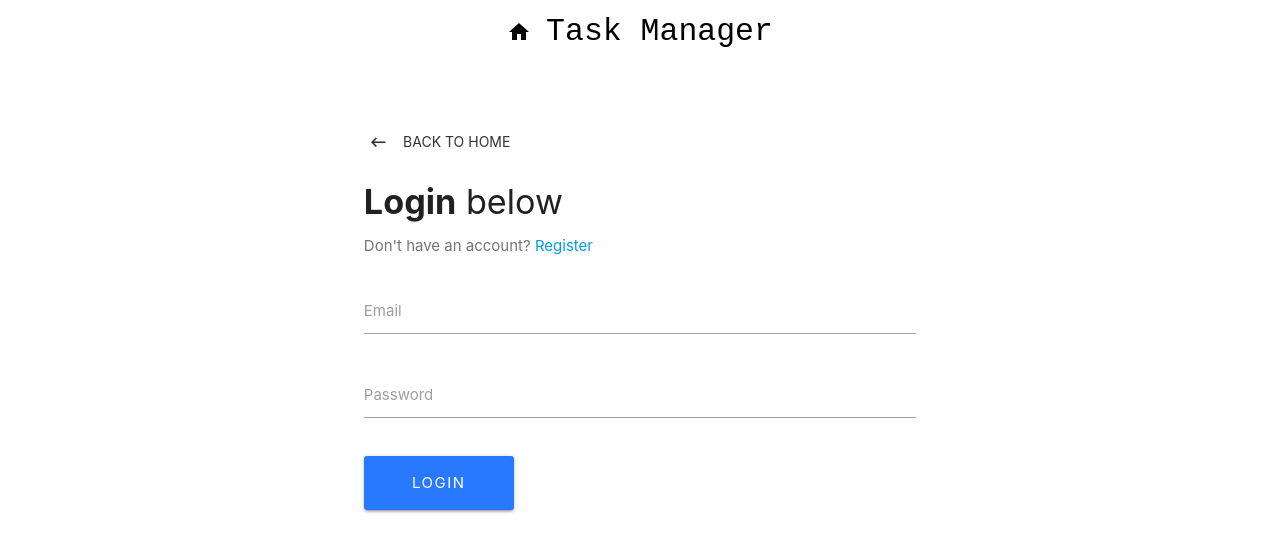
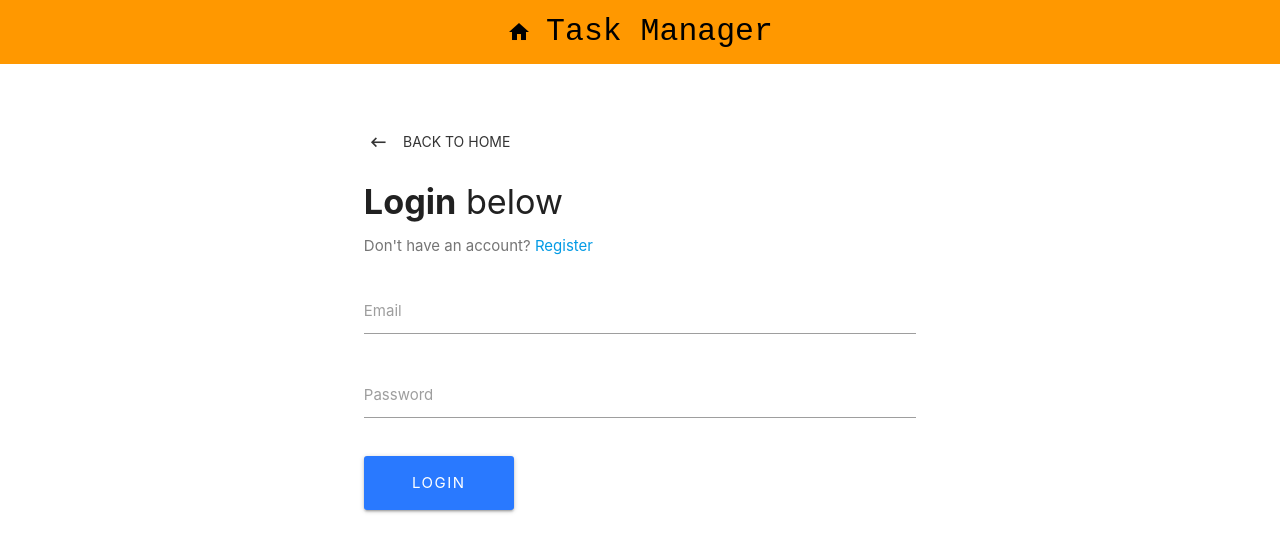
Before and after one commit to ssseru/MERN_taskManagerApp, a React (Create React App) app in the folder client/: page /login in a window 1280 px wide. Shown: the top 552 px of the page. Built offline with nearby package versions, Linux system fonts and the light colour scheme.

Commit message:
styling changes part 1

```diff
--- a/client/src/App.css
+++ b/client/src/App.css
@@ -1,3 +1,2 @@
-.App {
-  text-align: center;
+* {
 }
--- a/client/src/App.js
+++ b/client/src/App.js
@@ -11,6 +11,7 @@ import Register from "./components/auth/Register";
 import Login from "./components/auth/Login";
 import PrivateRoute from "./components/private-route/PrivateRoute";
 import Dashboard from "./components/dashboard/Dashboard";
+import "./App.css";
 
 // Check for token to keep user logged in
 if (localStorage.jwtToken) {
--- a/client/src/components/dashboard/Dashboard.js
+++ b/client/src/components/dashboard/Dashboard.js
@@ -70,7 +70,7 @@ class Dashboard extends Component {
     return (
       <div style={{ height: "75vh" }} className="container ">
         <div className="row">
-          <div className="col s6 center-align">
+          <div className="col m6 center-align">
             <h4>
               <b>Hey there,</b> {user.name.split(" ")[0]}
               <p className="flow-text grey-text text-darken-1">
@@ -96,7 +96,7 @@ class Dashboard extends Component {
               </button>
             </div>
           </div>
-          <div className="col s6 center-align">
+          <div className="col m6 center-align">
             <div>
               {tasksList.length > 0 ? (
                 <div>
--- a/client/src/components/layout/Navbar.js
+++ b/client/src/components/layout/Navbar.js
@@ -5,7 +5,7 @@ class Navbar extends Component {
     return (
       <div className="navbar-fixed">
         <nav className="z-depth-0">
-          <div className="nav-wrapper white">
+          <div className="nav-wrapper orange">
             <Link
               to="/"
               style={{
```
